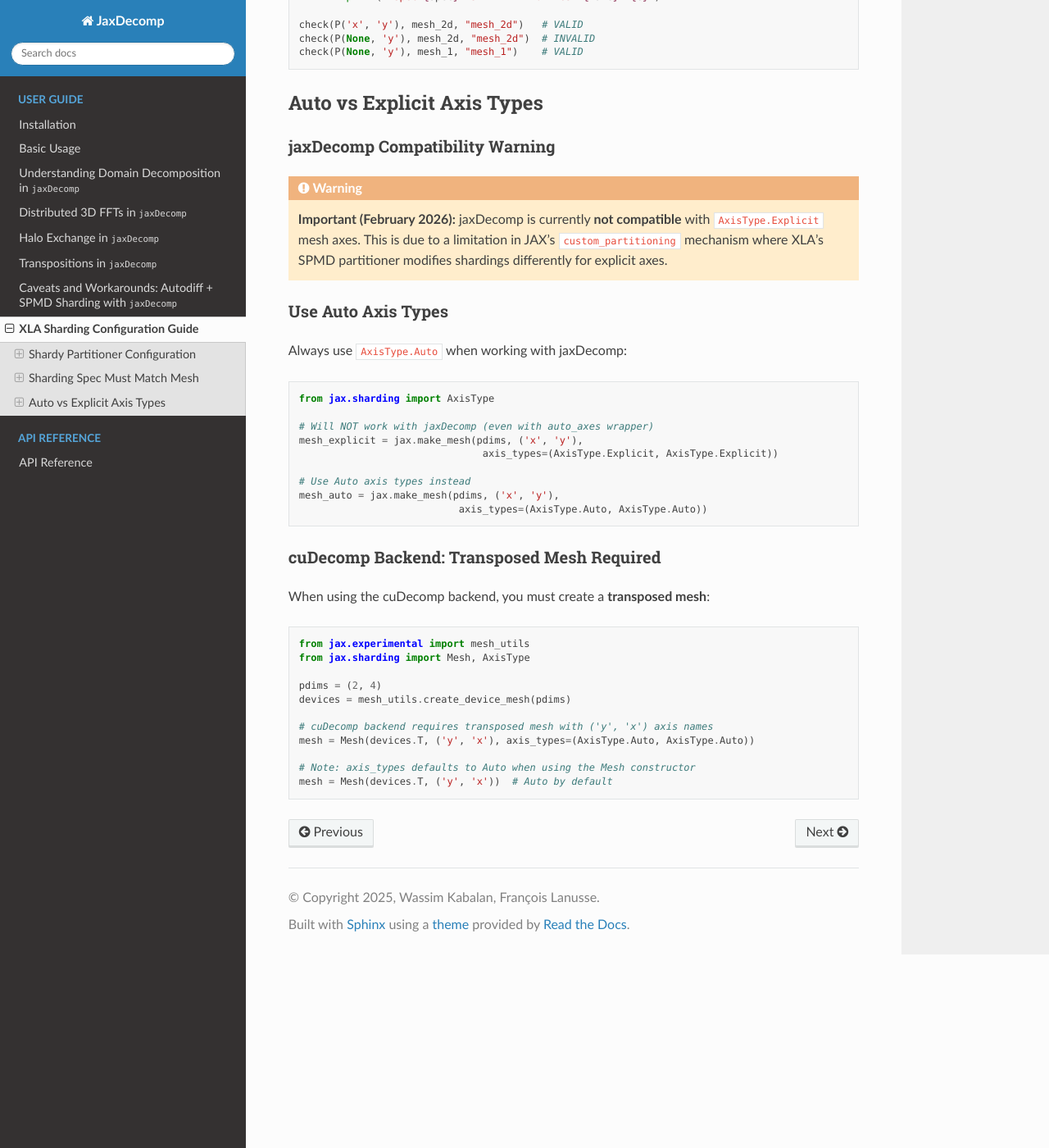
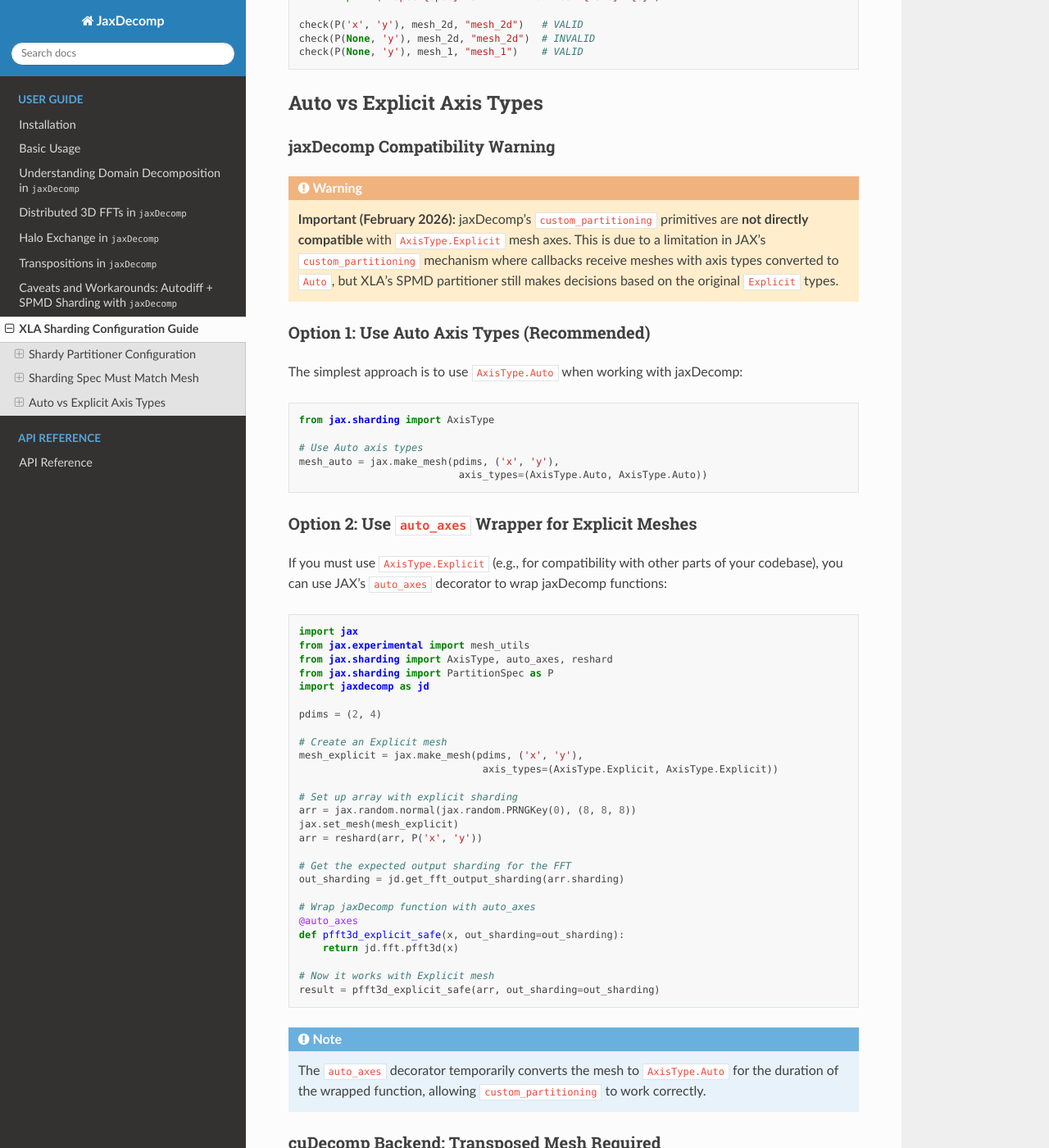
Before and after one commit to DifferentiableUniverseInitiative/jaxDecomp, a Sphinx documentation site: the page built from docs/07-xla_sharding_configuration.md, in a window 1280 px wide and 1400 px high, scrolled down 1625 px. Shown: the whole window at 82% size. Built offline with Sphinx 7.4.7 and the Read the Docs theme 3.1.0, drawn with Linux system fonts in a browser that asks for light colours.

Commit message:
update docs and README to use AxisType.Auto in mesh creation (#104)

````diff
--- a/docs/07-xla_sharding_configuration.md
+++ b/docs/07-xla_sharding_configuration.md
@@ -84,23 +84,57 @@ check(P(None, 'y'), mesh_1, "mesh_1")    # VALID
 ### jaxDecomp Compatibility Warning
 
 ```{warning}
-**Important (February 2026):** jaxDecomp is currently **not compatible** with `AxisType.Explicit` mesh axes. This is due to a limitation in JAX's `custom_partitioning` mechanism where XLA's SPMD partitioner modifies shardings differently for explicit axes.
+**Important (February 2026):** jaxDecomp's `custom_partitioning` primitives are **not directly compatible** with `AxisType.Explicit` mesh axes. This is due to a limitation in JAX's `custom_partitioning` mechanism where callbacks receive meshes with axis types converted to `Auto`, but XLA's SPMD partitioner still makes decisions based on the original `Explicit` types.
 ```
 
-### Use Auto Axis Types
+### Option 1: Use Auto Axis Types (Recommended)
 
-Always use `AxisType.Auto` when working with jaxDecomp:
+The simplest approach is to use `AxisType.Auto` when working with jaxDecomp:
 
 ```python
 from jax.sharding import AxisType
 
-# Will NOT work with jaxDecomp (even with auto_axes wrapper)
+# Use Auto axis types
+mesh_auto = jax.make_mesh(pdims, ('x', 'y'),
+                           axis_types=(AxisType.Auto, AxisType.Auto))
+```
+
+### Option 2: Use `auto_axes` Wrapper for Explicit Meshes
+
+If you must use `AxisType.Explicit` (e.g., for compatibility with other parts of your codebase), you can use JAX's `auto_axes` decorator to wrap jaxDecomp functions:
+
+```python
+import jax
+from jax.experimental import mesh_utils
+from jax.sharding import AxisType, auto_axes, reshard
+from jax.sharding import PartitionSpec as P
+import jaxdecomp as jd
+
+pdims = (2, 4)
+
+# Create an Explicit mesh
 mesh_explicit = jax.make_mesh(pdims, ('x', 'y'),
                                axis_types=(AxisType.Explicit, AxisType.Explicit))
 
-# Use Auto axis types instead
-mesh_auto = jax.make_mesh(pdims, ('x', 'y'),
-                           axis_types=(AxisType.Auto, AxisType.Auto))
+# Set up array with explicit sharding
+arr = jax.random.normal(jax.random.PRNGKey(0), (8, 8, 8))
+jax.set_mesh(mesh_explicit)
+arr = reshard(arr, P('x', 'y'))
+
+# Get the expected output sharding for the FFT
+out_sharding = jd.get_fft_output_sharding(arr.sharding)
+
+# Wrap jaxDecomp function with auto_axes
+@auto_axes
+def pfft3d_explicit_safe(x, out_sharding=out_sharding):
+    return jd.fft.pfft3d(x)
+
+# Now it works with Explicit mesh
+result = pfft3d_explicit_safe(arr, out_sharding=out_sharding)
+```
+
+```{note}
+The `auto_axes` decorator temporarily converts the mesh to `AxisType.Auto` for the duration of the wrapped function, allowing `custom_partitioning` to work correctly.
 ```
 
 ### cuDecomp Backend: Transposed Mesh Required
--- a/docs/index.rst
+++ b/docs/index.rst
@@ -3,7 +3,6 @@ JaxDecomp Documentation
 
 A high-performance, differentiable distributed FFT library for JAX.
 
----
 
 User Guide
 ==========
````
Also changed, not shown: README.md (+2 -2 lines).
